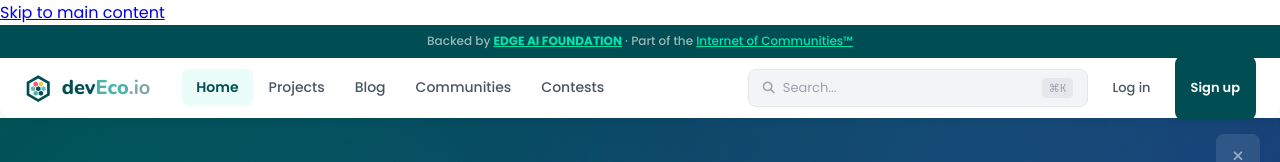
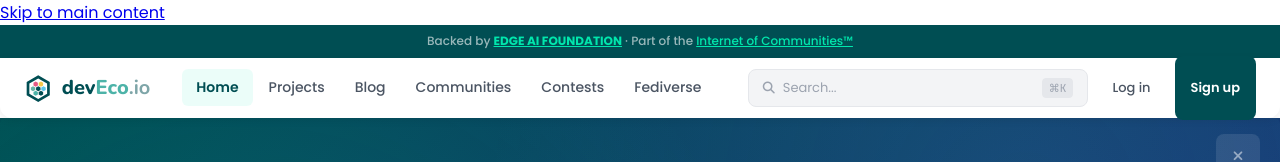
Before and after one commit to devEcoConsultingLLC/deveco-io, a Nuxt app: page / in a window 1280 px wide. Shown: the top 162 px of the page. Built offline with nearby package versions, Linux system fonts and the light colour scheme; no server answers.

Commit message:
feat: add Fediverse nav link (desktop + mobile, gated by federation flag)

```diff
--- a/layouts/default.vue
+++ b/layouts/default.vue
@@ -4,7 +4,7 @@ const { themeId, setTheme } = useTheme();
 const isDark = computed(() => themeId.value === 'dark');
 function toggleDarkMode(): void { setTheme(isDark.value ? 'base' : 'dark'); }
 const { count: unreadCount, connect: connectNotifications, disconnect: disconnectNotifications } = useNotifications();
-const { hubs, learning, video, docs, contests, admin } = useFeatures();
+const { hubs, learning, video, docs, contests, admin, federation } = useFeatures();
 const { enabledTypeMeta } = useContentTypes();
 
 useHead({
@@ -87,6 +87,7 @@ const userUsername = computed(() => user.value?.username ?? '');
           <NuxtLink to="/blog" class="de-nav-link">Blog</NuxtLink>
           <NuxtLink v-if="hubs" to="/hubs" class="de-nav-link">Communities</NuxtLink>
           <NuxtLink v-if="contests" to="/contests" class="de-nav-link">Contests</NuxtLink>
+          <NuxtLink v-if="federation" to="/federation" class="de-nav-link">Fediverse</NuxtLink>
           <NuxtLink v-if="isAdmin && admin" to="/admin" class="de-nav-link">Admin</NuxtLink>
         </nav>
 
@@ -153,6 +154,7 @@ const userUsername = computed(() => user.value?.username ?? '');
         <NuxtLink to="/blog" class="de-mobile-link" @click="mobileMenuOpen = false"><i class="fa-solid fa-pen-nib"></i> Blog</NuxtLink>
         <NuxtLink v-if="hubs" to="/hubs" class="de-mobile-link" @click="mobileMenuOpen = false"><i class="fa-solid fa-users"></i> Communities</NuxtLink>
         <NuxtLink v-if="contests" to="/contests" class="de-mobile-link" @click="mobileMenuOpen = false"><i class="fa-solid fa-trophy"></i> Contests</NuxtLink>
+        <NuxtLink v-if="federation" to="/federation" class="de-mobile-link" @click="mobileMenuOpen = false"><i class="fa-solid fa-globe"></i> Fediverse</NuxtLink>
         <NuxtLink to="/search" class="de-mobile-link" @click="mobileMenuOpen = false"><i class="fa-solid fa-magnifying-glass"></i> Search</NuxtLink>
         <NuxtLink v-if="isAdmin && admin" to="/admin" class="de-mobile-link" @click="mobileMenuOpen = false"><i class="fa-solid fa-shield-halved"></i> Admin</NuxtLink>
         <template v-if="isAuthenticated">
```
